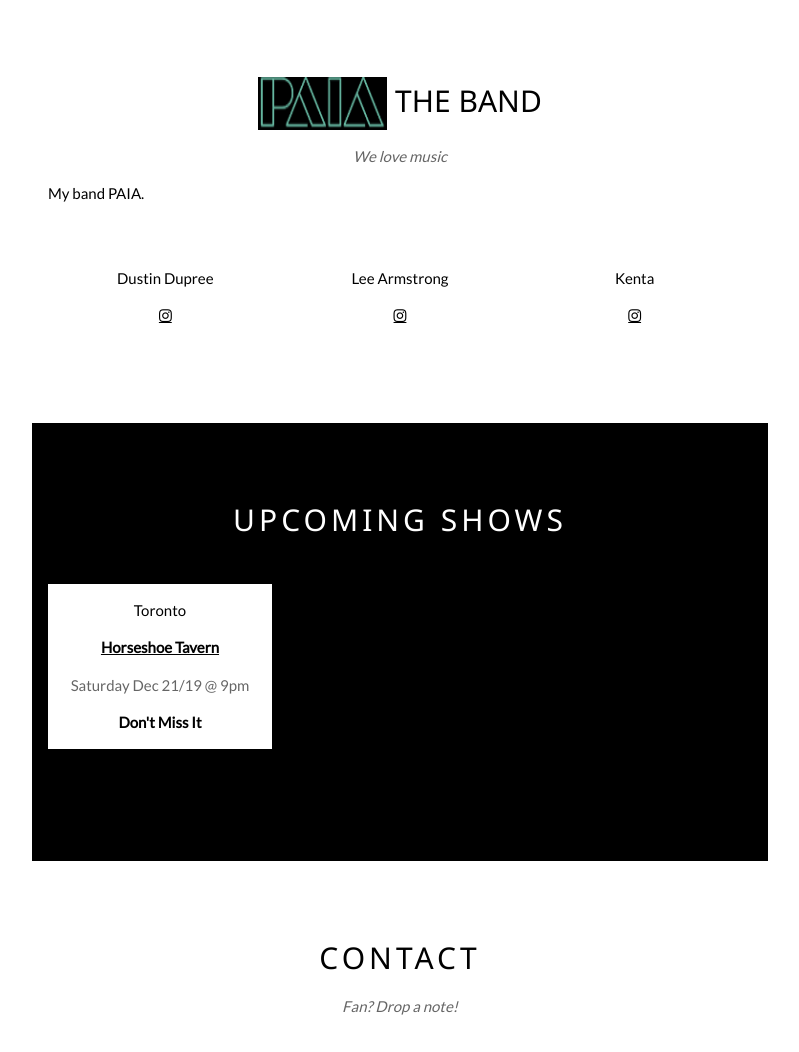
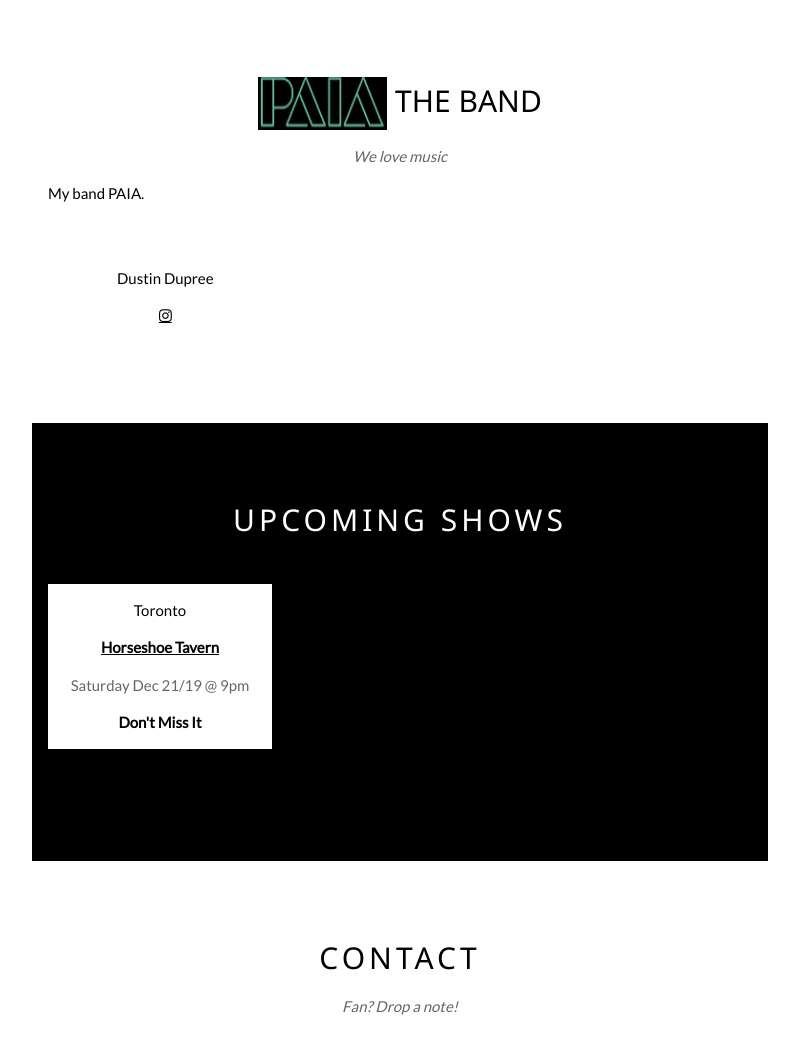
Before and after one commit to notemplates/notemplates.github.io, a plain HTML site: page index.html in a window 1280 px wide. Shown: the part 4234-5286 px from the top of the page, without its empty margins (240-1039 px from the left). Drawn offline with Linux system fonts and the light colour scheme.

Commit message:
Index update

```diff
--- a/index.html
+++ b/index.html
@@ -117,18 +117,6 @@
               <a href="https://www.instagram.com/dustindupreemusic/" target="_blank" <i
                 class="fa fa-instagram w3-hover-opacity"></i></a>
               <!--<img src="/w3images/bandmember.jpg" class="w3-round w3-margin-bottom" alt="Random Name" style="width:60%"> -->
-            </div>
-            <div class="w3-third">
-              <p>Lee Armstrong</p>
-              <a href="https://www.instagram.com/low.key.lee/" target="_blank" <i
-                class="fa fa-instagram w3-hover-opacity"></i></a>
-              <!-- <img src="/w3images/bandmember.jpg" class="w3-round w3-margin-bottom" alt="Random Name" style="width:60%"> -->
-            </div>
-            <div class="w3-third">
-              <p>Kenta</p>
-              <a href="https://www.instagram.com/kenta_sk/" target="_blank" <i
-                class="fa fa-instagram w3-hover-opacity"></i></a>
-              <!--<img src="/w3images/bandmember.jpg" class="w3-round" alt="Random Name" style="width:60%">-->
             </div>
           </div>
         </div>
```
